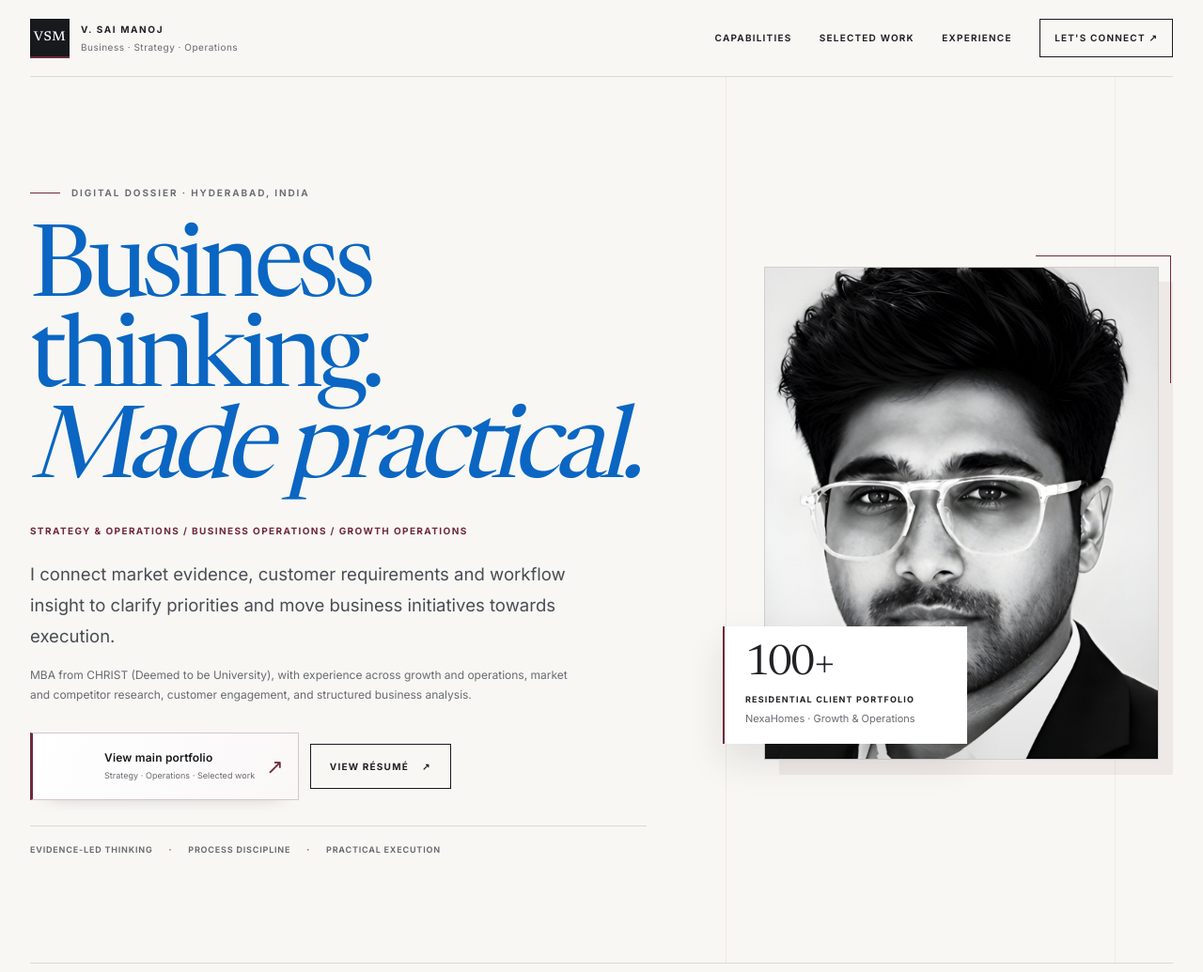
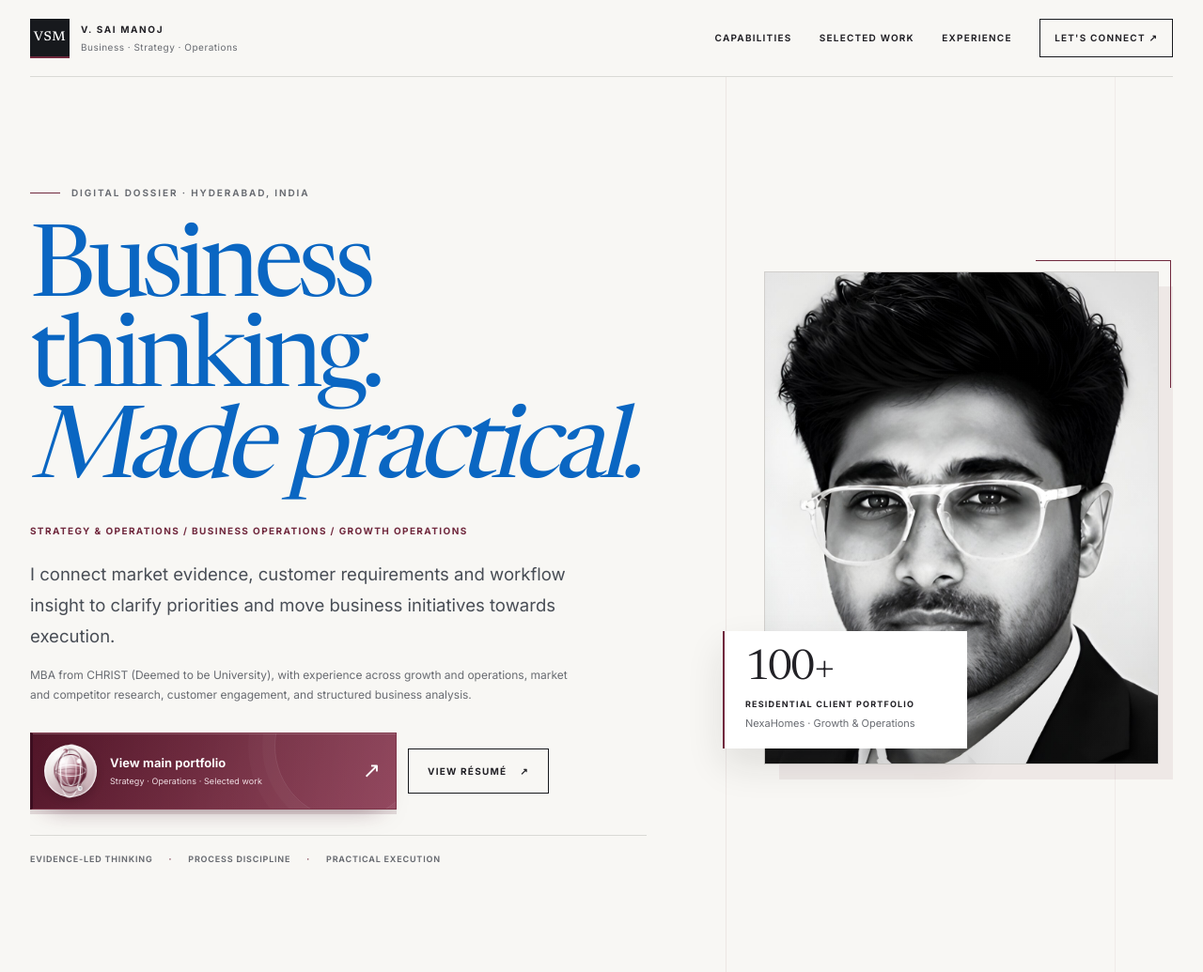
Before and after one commit to Manoj5520/manoj5520.github.io, a plain HTML site: page dossier/index.html in a window 1280 px wide. Shown: the top 1035 px of the page at 94% size. Drawn offline with Linux system fonts and the light colour scheme.

Commit message:
Increase portfolio action contrast and restore visible 3D globe

```diff
--- a/dossier/index.html
+++ b/dossier/index.html
@@ -1972,30 +1972,33 @@ body.dossier-2026{margin:0;background:var(--d-bg);color:var(--d-ink);font:15px/1
 @media(prefers-reduced-motion:reduce){html{scroll-behavior:auto}.dossier-2026 *,.dossier-2026 *:before,.dossier-2026 *:after{transition:none!important;animation:none!important}}
 </style>
 <style id="dossier-minimal-portfolio-link">
-/* Main portfolio gets the animated globe at the top of the page; the lower CTA stays typographic and quiet. */
+/* Strong, premium main-portfolio action with a fully defined CSS 3D globe. */
 .dossier-hero-actions{align-items:center;gap:12px}
-.dossier-hero-portfolio-link{display:grid!important;grid-template-columns:54px minmax(0,1fr) auto;align-items:center;gap:12px;min-height:72px!important;max-width:365px;padding:8px 15px 8px 10px!important;background:linear-gradient(110deg,#fff 0%,#faf7f7 100%)!important;color:var(--d-ink)!important;border:1px solid #d7c5ca!important;border-left:3px solid var(--d-burgundy)!important;box-shadow:0 8px 22px -20px rgba(23,25,29,.65);letter-spacing:normal!important;text-transform:none!important;transition:transform .25s ease,border-color .25s ease,box-shadow .25s ease}
-.dossier-hero-portfolio-link:hover{transform:translateY(-2px);border-color:#b895a0!important;background:#fff!important;box-shadow:0 15px 30px -24px rgba(72,25,42,.38)}
-.dossier-hero-portfolio-copy{display:flex;min-width:0;flex-direction:column;gap:4px;text-align:left}
-.dossier-hero-portfolio-copy strong{color:var(--d-ink);font:600 12px/1.3 var(--d-sans);letter-spacing:.015em}
-.dossier-hero-portfolio-copy small{color:var(--d-muted);font:400 9px/1.5 var(--d-sans);letter-spacing:.005em}
-.dossier-hero-portfolio-arrow{align-self:center;color:var(--d-burgundy);font:400 22px/1 var(--d-sans);transition:transform .25s}
-.dossier-hero-portfolio-link:hover .dossier-hero-portfolio-arrow{transform:translate(2px,-2px)}
-/* Compact 3D globe: shaded sphere, meridians/parallels and two independently revolving orbital paths. */
-.dossier-hero-globe{position:relative;display:block;width:52px;height:52px;flex:0 0 52px;isolation:isolate;overflow:visible}
-.dossier-hero-globe .dossier-globe-sphere{top:47%;width:34px;height:34px;animation:dossier-globe-drift 4.2s ease-in-out infinite}
-.dossier-hero-globe .dossier-globe-lat{left:1px;right:1px;top:10px;height:12px;border-width:1px}
-.dossier-hero-globe .dossier-globe-lat-two{top:10px;height:13px;transform:scaleY(.32)}
-.dossier-hero-globe .dossier-globe-long{width:15px}
+.dossier-hero-portfolio-link{position:relative;isolation:isolate;display:grid!important;grid-template-columns:58px minmax(0,1fr) auto;align-items:center;gap:12px;min-height:82px!important;width:min(390px,100%);max-width:390px;padding:10px 16px 10px 12px!important;overflow:hidden;background:linear-gradient(125deg,#511528 0%,#70283d 56%,#842f49 100%)!important;color:#fff!important;border:1px solid #7d3549!important;border-left:3px solid #3d0e20!important;box-shadow:inset 0 1px 0 rgba(255,255,255,.18),0 5px 0 rgba(63,15,32,.13),0 15px 28px -20px rgba(67,16,34,.55);letter-spacing:normal!important;text-transform:none!important;transition:transform .28s ease,box-shadow .28s ease,filter .28s ease}
+.dossier-hero-portfolio-link:before{content:"";position:absolute;z-index:-1;inset:0;background:linear-gradient(100deg,transparent 0%,rgba(255,255,255,.035) 44%,rgba(255,255,255,.12) 100%);pointer-events:none}
+.dossier-hero-portfolio-link:after{content:"";position:absolute;z-index:-1;right:-28px;top:-65px;width:155px;height:155px;border:1px solid rgba(255,255,255,.10);border-radius:50%;box-shadow:0 0 0 13px rgba(255,255,255,.025),0 0 0 28px rgba(255,255,255,.018);pointer-events:none}
+.dossier-hero-portfolio-link:hover{transform:translateY(-3px);background:linear-gradient(125deg,#451022 0%,#651e35 55%,#782940 100%)!important;border-color:#9a5265!important;box-shadow:inset 0 1px 0 rgba(255,255,255,.21),0 7px 0 rgba(63,15,32,.11),0 22px 32px -20px rgba(67,16,34,.48);filter:saturate(1.06)}
+.dossier-hero-portfolio-copy{display:flex;min-width:0;flex-direction:column;gap:5px;text-align:left}
+.dossier-hero-portfolio-copy strong{color:#fff;font:650 13px/1.3 var(--d-sans);letter-spacing:.005em}
+.dossier-hero-portfolio-copy small{color:#f0dfe4;font:400 9px/1.45 var(--d-sans);letter-spacing:.01em}
+.dossier-hero-portfolio-arrow{align-self:center;color:#fff;font:400 23px/1 var(--d-sans);transition:transform .25s}
+.dossier-hero-portfolio-link:hover .dossier-hero-portfolio-arrow{transform:translate(3px,-3px)}
+/* Globe medallion */
+.dossier-hero-globe{position:relative;display:block;width:56px;height:56px;flex:0 0 56px;isolation:isolate;overflow:visible;border-radius:50%;background:radial-gradient(circle at 28% 20%,#fff 0%,#f2eceb 38%,#d8c1c7 76%,#ad8b96 100%);border:1px solid rgba(255,255,255,.72);box-shadow:inset 0 1px 3px rgba(255,255,255,.9),inset 0 -4px 8px rgba(69,21,37,.13),0 3px 8px rgba(27,7,15,.22)}
+.dossier-hero-globe .dossier-globe-sphere{position:absolute;display:block;left:50%;top:50%;width:35px;height:35px;overflow:hidden;border:1px solid rgba(89,26,46,.5);border-radius:50%;background:radial-gradient(circle at 28% 21%,#fff 0%,#e5d1d7 19%,#b77e8e 43%,#7c2b43 72%,#421323 100%);box-shadow:inset -5px -5px 8px rgba(30,8,17,.33),inset 3px 3px 6px rgba(255,255,255,.64),0 4px 8px rgba(59,14,30,.24);transform:translate(-50%,-50%);transform-style:preserve-3d;animation:dossier-globe-drift 4.2s ease-in-out infinite;will-change:transform}
+.dossier-hero-globe .dossier-globe-sphere:before{content:"";position:absolute;inset:0;border-radius:50%;background:linear-gradient(110deg,transparent 34%,rgba(255,255,255,.17) 48%,transparent 62%);pointer-events:none}
+.dossier-hero-globe .dossier-globe-lat,.dossier-hero-globe .dossier-globe-long{position:absolute;display:block;pointer-events:none}
+.dossier-hero-globe .dossier-globe-lat{left:0;right:0;top:10px;height:13px;border:1px solid rgba(255,255,255,.88);border-radius:50%}
+.dossier-hero-globe .dossier-globe-lat-two{top:10px;height:14px;transform:scaleY(.35);border-color:rgba(66,19,35,.62)}
+.dossier-hero-globe .dossier-globe-long{top:0;bottom:0;left:50%;width:17px;border:1px solid rgba(255,255,255,.8);border-radius:50%;transform:translateX(-50%)}
 .dossier-hero-globe .dossier-globe-long-one{width:12px}
-.dossier-hero-globe .dossier-globe-long-two{width:24px}
-.dossier-hero-globe .dossier-globe-shine{width:4px;height:4px;inset:4px 5px auto auto}
-.dossier-hero-globe .dossier-globe-orbit{top:47%;width:51px;height:19px;border-color:rgba(112,40,61,.42)}
+.dossier-hero-globe .dossier-globe-long-two{width:25px;border-color:rgba(255,255,255,.55)}
+.dossier-hero-globe .dossier-globe-shine{position:absolute;display:block;right:5px;top:4px;width:5px;height:5px;border-radius:50%;background:rgba(255,255,255,.93);filter:blur(.35px)}
+.dossier-hero-globe .dossier-globe-orbit{position:absolute;z-index:3;display:block;left:50%;top:50%;width:57px;height:22px;border:1px solid rgba(255,255,255,.9);border-radius:50%;transform:translate(-50%,-50%) rotate(-27deg);pointer-events:none}
 .dossier-hero-globe .dossier-globe-orbit-a{animation:dossier-orbit-revolve 6s linear infinite}
-.dossier-hero-globe .dossier-globe-orbit-b{width:43px;height:24px;border-color:rgba(83,91,101,.32);animation:dossier-orbit-counter 8s linear infinite}
-.dossier-hero-globe .dossier-globe-orbit i{right:3px;top:0;width:6px;height:6px}
-.dossier-hero-globe .dossier-globe-orbit-b i{left:3px;right:auto;top:auto;bottom:0;width:4px;height:4px}
-.dossier-hero-globe .dossier-globe-sphere,.dossier-hero-globe .dossier-globe-orbit{will-change:transform}
+.dossier-hero-globe .dossier-globe-orbit-b{width:47px;height:29px;border-color:rgba(86,27,45,.72);transform:translate(-50%,-50%) rotate(48deg);animation:dossier-orbit-counter 8s linear infinite}
+.dossier-hero-globe .dossier-globe-orbit i{position:absolute;right:3px;top:0;display:block;width:7px;height:7px;border-radius:50%;background:radial-gradient(circle at 28% 22%,#fff 0%,#eadfe2 23%,#b98291 52%,#70283d 100%);border:1px solid rgba(255,255,255,.95);box-shadow:0 2px 4px rgba(32,7,16,.3)}
+.dossier-hero-globe .dossier-globe-orbit-b i{left:2px;right:auto;top:auto;bottom:0;width:5px;height:5px;background:radial-gradient(circle at 30% 20%,#fff,#b9bbc0 42%,#676b73 100%)}
 .dossier-main-link{position:relative;isolation:isolate;display:grid;grid-template-columns:minmax(0,1fr) auto;align-items:center;gap:24px;min-height:108px;margin-top:20px;padding:22px 25px;overflow:hidden;background:linear-gradient(105deg,#fff 0%,#fbfaf9 66%,#f0ebea 100%);border:1px solid #d8d4d1;border-left:3px solid var(--d-burgundy);box-shadow:0 10px 28px -27px rgba(23,25,29,.55);transition:transform .28s ease,border-color .28s ease,box-shadow .28s ease}
 .dossier-main-link:before{content:"";position:absolute;z-index:-1;right:-34px;top:-72px;width:210px;height:210px;border:1px solid rgba(112,40,61,.075);border-radius:50%;box-shadow:0 0 0 16px rgba(112,40,61,.022),0 0 0 34px rgba(112,40,61,.015);pointer-events:none;transition:transform .45s ease}
 .dossier-main-link:after{content:"";position:absolute;z-index:-1;right:0;top:0;bottom:0;width:28%;background:linear-gradient(135deg,transparent,rgba(112,40,61,.035));pointer-events:none}
@@ -2004,11 +2007,11 @@ body.dossier-2026{margin:0;background:var(--d-bg);color:var(--d-ink);font:15px/1
 .dossier-main-link-label{display:flex;align-items:center;gap:8px;color:var(--d-burgundy);font-size:9px;font-weight:750;letter-spacing:.16em;line-height:1.5}.dossier-main-link-label i{display:block;width:6px;height:6px;flex:0 0 6px;border-radius:50%;background:var(--d-burgundy);box-shadow:0 0 0 4px rgba(112,40,61,.08)}
 .dossier-main-link-copy strong{display:block;margin-top:7px;color:var(--d-ink);font:400 clamp(26px,3.1vw,39px)/1.08 var(--d-serif);letter-spacing:-.025em}.dossier-main-link-copy strong em{color:var(--d-burgundy);font-weight:400}.dossier-main-link-description{margin-top:7px;color:var(--d-muted);font-size:11px;letter-spacing:.015em}
 .dossier-main-link-action{position:relative;z-index:1;display:inline-flex;align-items:center;justify-content:center;gap:14px;min-height:50px;padding:0 15px;background:var(--d-burgundy);color:#fff;font-size:9px;font-weight:750;letter-spacing:.10em;white-space:nowrap;transition:background .25s,transform .25s;box-shadow:3px 3px 0 rgba(112,40,61,.16)}.dossier-main-link-action b{font-size:18px;font-weight:400;transition:transform .25s}.dossier-main-link:hover .dossier-main-link-action{background:var(--d-ink);transform:translate(-2px,-2px)}.dossier-main-link:hover .dossier-main-link-action b{transform:translateY(2px)}
-@keyframes dossier-globe-drift{0%,100%{transform:translate(-50%,-50%) translateY(0) rotateY(-8deg)}50%{transform:translate(-50%,-50%) translateY(-2px) rotateY(8deg)}}
-@keyframes dossier-orbit-revolve{from{transform:translate(-50%,-50%) rotate(-26deg)}to{transform:translate(-50%,-50%) rotate(334deg)}}
-@keyframes dossier-orbit-counter{from{transform:translate(-50%,-50%) rotate(48deg)}to{transform:translate(-50%,-50%) rotate(-312deg)}}
-@media(max-width:950px){.dossier-hero-portfolio-link{grid-template-columns:48px minmax(0,1fr) auto;gap:9px;padding:8px 11px 8px 8px!important}.dossier-hero-globe{width:48px;height:48px;flex-basis:48px}.dossier-hero-portfolio-copy small{font-size:8px}.dossier-main-link{gap:16px;padding:20px}}
-@media(max-width:680px){.dossier-hero-actions{align-items:stretch;flex-direction:column}.dossier-hero-portfolio-link{width:100%;max-width:100%;grid-template-columns:54px minmax(0,1fr) auto;min-height:70px!important}.dossier-hero-globe{width:52px;height:52px;flex-basis:52px}.dossier-hero-portfolio-copy strong{font-size:12px}.dossier-hero-portfolio-copy small{font-size:9px}.dossier-hero-portfolio-arrow{font-size:21px}.dossier-main-link{grid-template-columns:minmax(0,1fr) auto;gap:12px;padding:19px 16px;min-height:0}.dossier-main-link-copy strong{font-size:clamp(25px,6.8vw,33px)}.dossier-main-link-description{font-size:10px;line-height:1.7}.dossier-main-link-action{grid-column:auto;min-height:43px;padding:0 12px;font-size:8px;gap:9px}}
+@keyframes dossier-globe-drift{0%,100%{transform:translate(-50%,-50%) translateY(0) rotateY(-10deg)}50%{transform:translate(-50%,-50%) translateY(-2px) rotateY(10deg)}}
+@keyframes dossier-orbit-revolve{from{transform:translate(-50%,-50%) rotate(-27deg)}to{transform:translate(-50%,-50%) rotate(333deg)}}
+@keyframes dossier-orbit-counter{from{transform:translate(-50%,-50%) rotate(48deg)}to{transform:translate(-50%,-50%) rotate(408deg)}}
+@media(max-width:950px){.dossier-hero-portfolio-link{grid-template-columns:52px minmax(0,1fr) auto;gap:10px;padding:9px 12px 9px 10px!important}.dossier-hero-globe{width:50px;height:50px;flex-basis:50px}.dossier-hero-portfolio-copy small{font-size:8px}.dossier-main-link{gap:16px;padding:20px}}
+@media(max-width:680px){.dossier-hero-actions{align-items:stretch;flex-direction:column}.dossier-hero-portfolio-link{width:100%;max-width:100%;grid-template-columns:56px minmax(0,1fr) auto;min-height:76px!important}.dossier-hero-globe{width:54px;height:54px;flex-basis:54px}.dossier-hero-portfolio-copy strong{font-size:12px}.dossier-hero-portfolio-copy small{font-size:9px}.dossier-hero-portfolio-arrow{font-size:21px}.dossier-main-link{grid-template-columns:minmax(0,1fr) auto;gap:12px;padding:19px 16px;min-height:0}.dossier-main-link-copy strong{font-size:clamp(25px,6.8vw,33px)}.dossier-main-link-description{font-size:10px;line-height:1.7}.dossier-main-link-action{grid-column:auto;min-height:43px;padding:0 12px;font-size:8px;gap:9px}}
 @media(prefers-reduced-motion:reduce){.dossier-hero-portfolio-link,.dossier-main-link,.dossier-main-link:before,.dossier-main-link-action,.dossier-main-link-action b,.dossier-hero-globe .dossier-globe-orbit,.dossier-hero-globe .dossier-globe-sphere{animation:none!important;transition:none!important}.dossier-main-link:hover,.dossier-hero-portfolio-link:hover{transform:none}}
 </style>
 </head>
```
